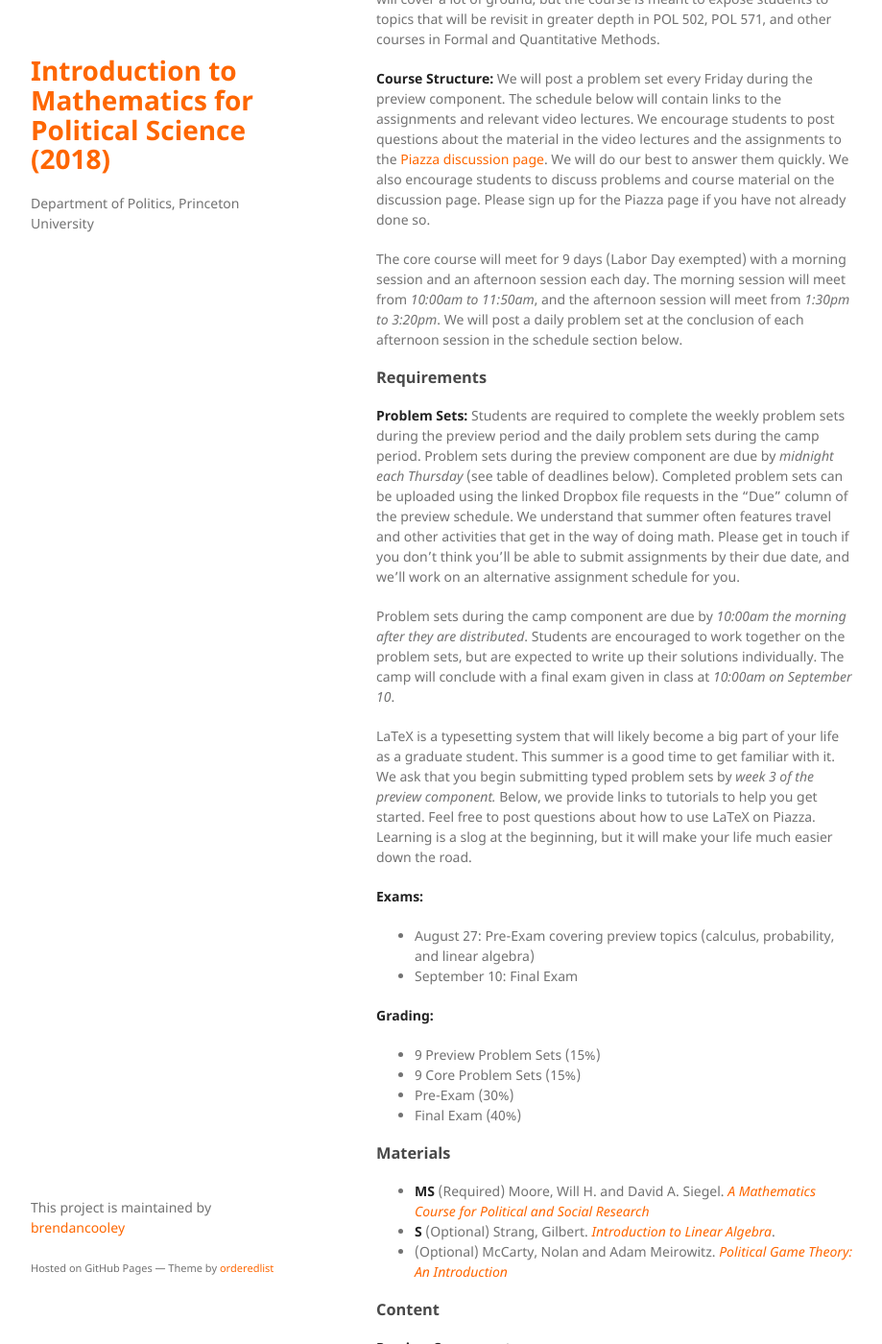
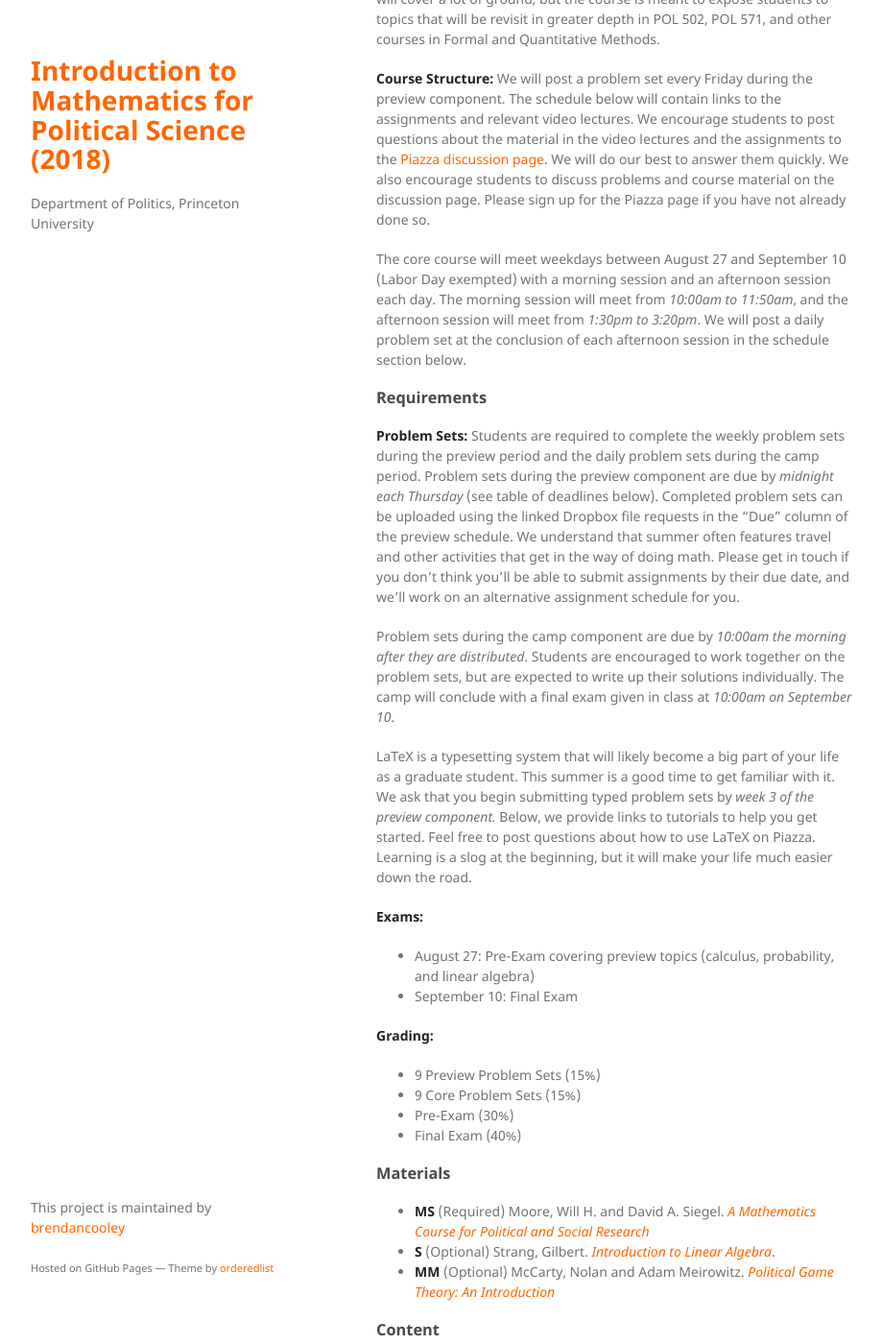
Before and after one commit to brendancooley/imps2019, a Jekyll site: the page built from index.md, in a window 1280 px wide and 1400 px high, scrolled down 1023 px. Shown: the whole window at 96% size, without its empty margins (178-1097 px from the left). Built offline with Jekyll 4.4.1, drawn with Linux system fonts in a browser that asks for light colours; nearby versions of some CDN libraries; a script that is not in the unit is left out.

Commit message:
quick fixes

```diff
--- a/index.md
+++ b/index.md
@@ -33,7 +33,7 @@ The course consists of two parts. The *preview component* be completed by studen
 
 **Course Structure:** We will post a problem set every Friday during the preview component. The schedule below will contain links to the assignments and relevant video lectures. We encourage students to post questions about the material in the video lectures and the assignments to the [Piazza discussion page](https://piazza.com/princeton/summer2018/pol500/home). We will do our best to answer them quickly. We also encourage students to discuss problems and course material on the discussion page. Please sign up for the Piazza page if you have not already done so.
 
-The core course will meet for 9 days (Labor Day exempted) with a morning session and an afternoon session each day. The morning session will meet from *10:00am to 11:50am*, and the afternoon session will meet from *1:30pm to 3:20pm*. We will post a daily problem set at the conclusion of each afternoon session in the schedule section below.
+The core course will meet weekdays between August 27 and September 10 (Labor Day exempted) with a morning session and an afternoon session each day. The morning session will meet from *10:00am to 11:50am*, and the afternoon session will meet from *1:30pm to 3:20pm*. We will post a daily problem set at the conclusion of each afternoon session in the schedule section below.
 
 ### Requirements
 
@@ -59,7 +59,7 @@ LaTeX is a typesetting system that will likely become a big part of your life as
 
 - **MS** (Required) Moore, Will H. and David A. Siegel. [*A Mathematics Course for Political and Social Research*](https://www.amazon.com/Mathematics-Course-Political-Social-Research/dp/0691159173/ref=sr_1_1?ie=UTF8&qid=1527524838&sr=8-1&keywords=mathematics+course+for+political+and+social+research)
 - **S** (Optional) Strang, Gilbert. [*Introduction to Linear Algebra*](https://www.amazon.com/Introduction-Linear-Algebra-Gilbert-Strang/dp/0980232775/ref=sr_1_1?ie=UTF8&qid=1525308498&sr=8-1&keywords=gilbert+strang+linear+algebra).
-- (Optional) McCarty, Nolan and Adam Meirowitz. [*Political Game Theory: An Introduction*](https://www.amazon.com/Political-Game-Theory-Introduction-Analytical/dp/0521841070/ref=sr_1_1?s=books&ie=UTF8&qid=1527524858&sr=1-1&keywords=political+game+theory)
+- **MM** (Optional) McCarty, Nolan and Adam Meirowitz. [*Political Game Theory: An Introduction*](https://www.amazon.com/Political-Game-Theory-Introduction-Analytical/dp/0521841070/ref=sr_1_1?s=books&ie=UTF8&qid=1527524858&sr=1-1&keywords=political+game+theory)
 
 ### Content
 
```
